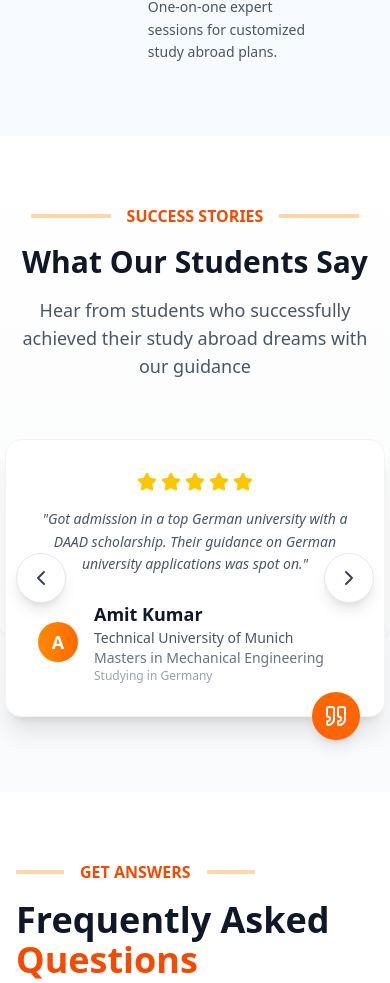
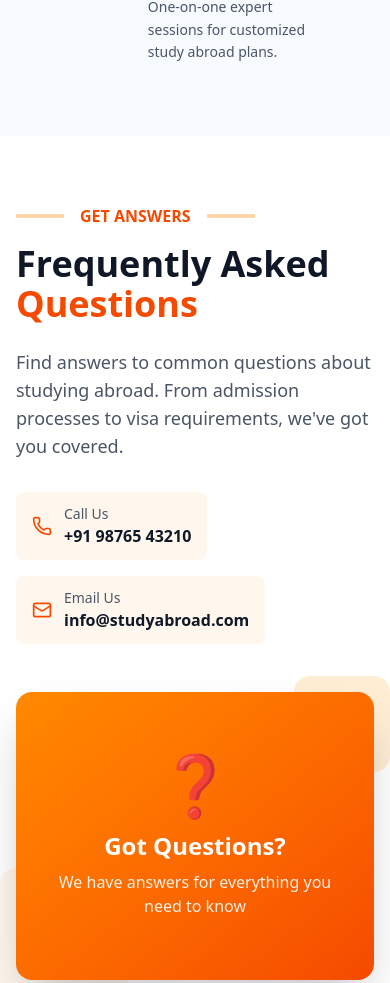
Before and after one commit to sowmyakota-mv/Abroad-Consultancy, a React (Vite) app in the folder abroad-consultancy/: page / in a window 390 px wide. Shown: the part 8693-9676 px from the top of the page. Built offline with nearby package versions, Linux system fonts and the light colour scheme.

Commit message:
changed the scrollingin mobile

```diff
--- a/abroad-consultancy/src/App.tsx
+++ b/abroad-consultancy/src/App.tsx
@@ -5,7 +5,7 @@ import Header from './components/Header';
 import CountriesSection from './components/CountrySection';
 import ServicesSection from './components/ServiceSection';
 import WhyChooseUsSection from './components/WhyChooseUsSection';
-import TestimonialsSection from './components/TestimonialSection';
+// import TestimonialsSection from './components/TestimonialSection';
 import FAQSection from './components/FAQSection';
 import CallToActionSection from './components/CallToActionSection';
 import FooterSection from './components/FooterSection';
@@ -22,7 +22,7 @@ function App() {
         <CountriesSection/>
         <ServicesSection/>
         <WhyChooseUsSection/>
-        <TestimonialsSection/>
+        {/* <TestimonialsSection/> */}
         <FAQSection/>
         <CallToActionSection/>
       </div> }/>
```
